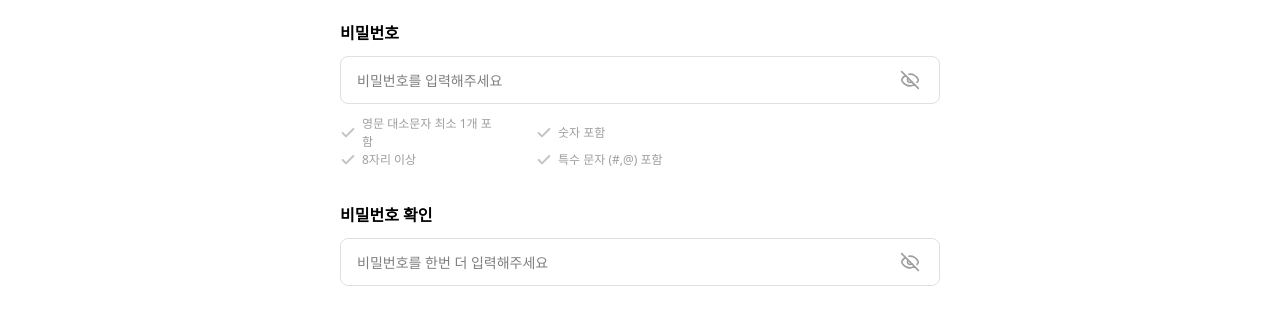
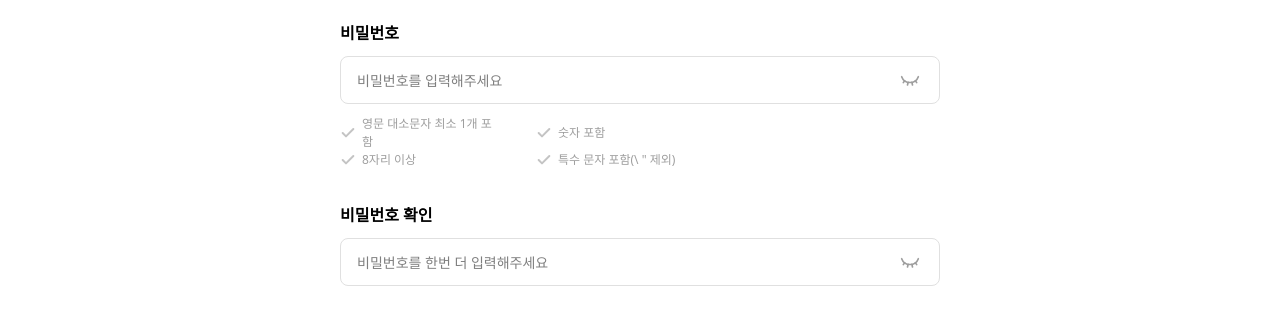
Before and after one commit to prgrms-web-devcourse-final-project/WBE4_5_GCC_FE, a Next.js app: page /signup in a window 1280 px wide. Shown: the part 317-639 px from the top of the page. Built offline with nearby package versions, Linux system fonts and the light colour scheme.

Commit message:
💄 Style: 회원가입 비밀번호 인풋창 수정

```diff
--- a/src/app/components/signup/UserInfo.tsx
+++ b/src/app/components/signup/UserInfo.tsx
@@ -2,7 +2,8 @@
 import Image from 'next/image';
 import check from '/public/check.svg';
 import checkGray from '/public/checkGray.svg';
-import showBtn from '/public/showBtn.svg';
+import eye from '/public/eye.svg';
+import eyeClosed from '/public/eyeClosed.svg';
 import { useEffect, useState } from 'react';
 import { useSignUpStore } from '@/store/SignupStore';
 import Input from '../common/Input';
@@ -25,7 +26,7 @@ export default function UserInfo() {
   // 숫자 포함
   const hasNumber = /[0-9]/.test(password);
   // 특수문자 포함
-  const hasSpecial = /[#@]/.test(password);
+  const hasSpecial = /[/(?=.*[!@#$%^&*()_+{}\[\]:;<>,.?/~`\-='|]/.test(password);
   // 8자리 이상
   const hasMinLength = password.length >= 8;
 
@@ -98,16 +99,17 @@ export default function UserInfo() {
             />
 
             <Image
-              src={showBtn}
+              src={showPassword ? eye : eyeClosed}
               alt="비밀번호 보기 버튼"
               width={20}
               height={20}
               className="absolute right-5"
-              onMouseDown={PasswordPressStart} // PC
-              onMouseUp={PasswordPressEnd} // PC
-              onMouseLeave={PasswordPressEnd} // PC
-              onTouchStart={PasswordPressStart} // 모바일
-              onTouchEnd={PasswordPressEnd} // 모바일
+              onClick={() => setShowPassword((prev) => !prev)}
+              //onMouseDown={PasswordPressStart} // PC
+              //onMouseUp={PasswordPressEnd} // PC
+              //onMouseLeave={PasswordPressEnd} // PC
+              //onTouchStart={PasswordPressStart} // 모바일
+              //onTouchEnd={PasswordPressEnd} // 모바일
             />
           </div>
           {/* 비밀번호 확인 체크 */}
@@ -134,7 +136,7 @@ export default function UserInfo() {
               <div className="flex w-[160px] items-center gap-[6px]">
                 <Image src={checkConditionImage(hasSpecial)} alt="check" />
                 <span className={checkConditionText(hasSpecial)}>
-                  특수 문자 (#,@) 포함
+                  특수 문자 포함(\ " 제외)
                 </span>
               </div>
             </div>
@@ -153,16 +155,17 @@ export default function UserInfo() {
             />
 
             <Image
-              src={showBtn}
+              src={showCheckPassword ? eye : eyeClosed}
               alt="비밀번호 보기 버튼"
               width={20}
               height={20}
               className="absolute right-5"
-              onMouseDown={checkPasswordPressStart} // PC
-              onMouseUp={checkPasswordPressEnd} // PC
-              onMouseLeave={checkPasswordPressEnd} // PC
-              onTouchStart={checkPasswordPressStart} // 모바일
-              onTouchEnd={checkPasswordPressEnd} // 모바일
+              onClick={() => setShowCheckPassword((prev) => !prev)}
+              //onMouseDown={checkPasswordPressStart} // PC
+              //onMouseUp={checkPasswordPressEnd} // PC
+              //onMouseLeave={checkPasswordPressEnd} // PC
+              //onTouchStart={checkPasswordPressStart} // 모바일
+              //onTouchEnd={checkPasswordPressEnd} // 모바일
             />
           </div>
         </div>
--- a/src/app/profile/change-password/page.tsx
+++ b/src/app/mypage/change-password/page.tsx
@@ -99,8 +99,8 @@ export default function Page() {
           <div className="grid grid-cols-2 gap-y-[10px] gap-x-6 mt-[10px]">
             {conditionList.map(({ key, label }) => (
               <div key={key} className="flex gap-[6px] items-center">
-                <Check className={`w-4 h-auto ${passwordChecks[key as keyof typeof passwordChecks] ? "text-green-500" : "text-[#C4C4C4]"}`} />
-                <p className={`text-[12px] ${passwordChecks[key as keyof typeof passwordChecks] ? "text-green-500" : "text-[#9E9E9E]"}`}>
+                <Check className={`w-4 h-auto ${passwordChecks[key as keyof typeof passwordChecks] ? "text-[#388E3C]" : "text-[#C4C4C4]"}`} />
+                <p className={`text-[12px] ${passwordChecks[key as keyof typeof passwordChecks] ? "text-[#388E3C]" : "text-[#9E9E9E]"}`}>
                   {label}
                 </p>
               </div>
```
Also changed, not shown: public/eye.svg (added), public/eyeClosed.svg (added), src/app/mypage/change-address/page.tsx (renamed from src/app/profile/change-address/page.tsx), src/app/mypage/delete-account/page.tsx (renamed from src/app/profile/delete-account/page.tsx), src/app/mypage/edit-character/page.tsx (renamed from src/app/profile/edit-character/page.tsx), src/app/mypage/notification/page.tsx (renamed from src/app/profile/notification/page.tsx), src/app/mypage/page.tsx (renamed from src/app/profile/page.tsx).
